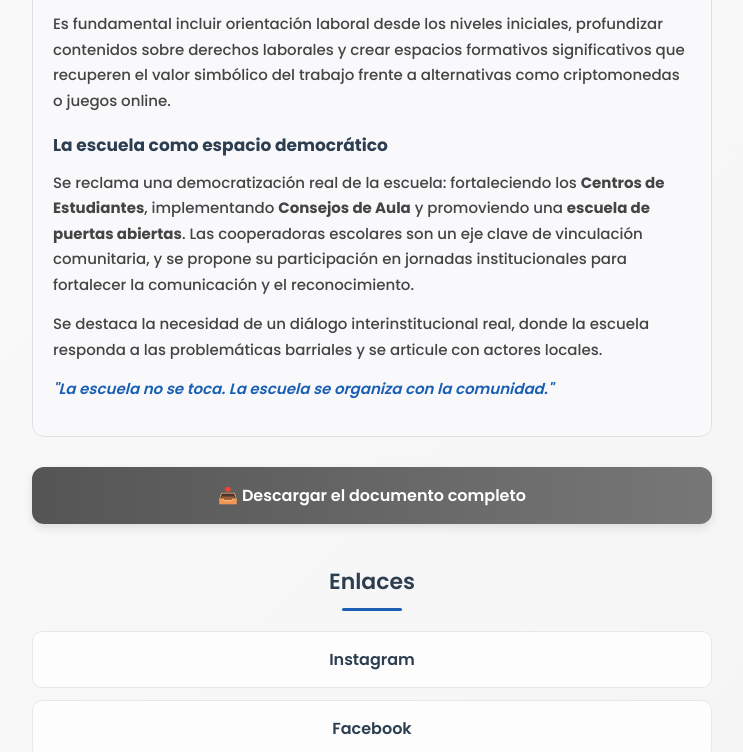
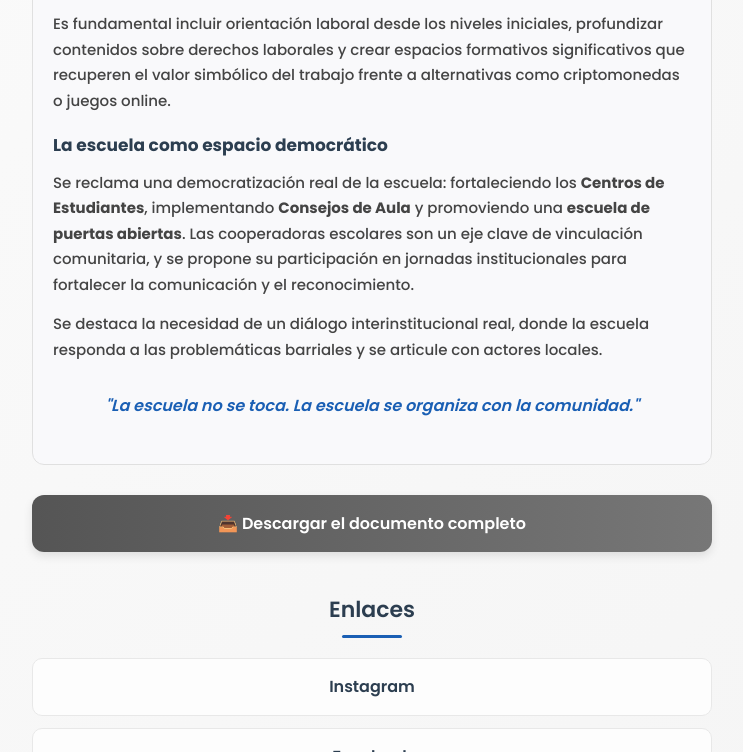
Before and after one commit to GGalarraga1008/educacionmdafmdp, a plain HTML site: page index.html in a window 1280 px wide. Shown: the part 1888-2640 px from the top of the page, without its empty margins (268-1011 px from the left). Drawn offline with Linux system fonts and the light colour scheme.

Commit message:
Update styles.css

```diff
--- a/styles.css
+++ b/styles.css
@@ -4,7 +4,7 @@
   box-sizing: border-box;
 }
 
-/* Animación suave y lenta de aparición */
+/* Animación suave y lenta */
 @keyframes fadeIn {
   from {
     opacity: 0;
@@ -16,7 +16,7 @@
   }
 }
 
-/* Fondo degradado diagonal: blanco → gris claro */
+/* Fondo degradado: blanco → gris claro */
 body {
   font-family: 'Poppins', sans-serif;
   background: linear-gradient(135deg, #ffffff 0%, #f4f4f4 100%);
@@ -26,7 +26,7 @@ body {
   line-height: 1.6;
 }
 
-/* Contenedor: sin tarjeta, sin fondo blanco, sin sombra */
+/* Contenedor sin tarjeta flotante */
 .container {
   max-width: 680px;
   width: 100%;
@@ -84,7 +84,7 @@ body {
   animation: fadeIn 1.3s ease-out 1.2s forwards;
 }
 
-/* Banner del evento */
+/* Banner */
 .banner {
   margin: 25px 0;
   overflow: hidden;
@@ -127,7 +127,7 @@ body {
   background: linear-gradient(to right, #164d96, #266eb2);
 }
 
-/* Botón 2: Inscripción al Dispositivo de Fiscalización */
+/* Botón 2: Fiscalización */
 .btn-fiscalizacion {
   display: block;
   width: 100%;
@@ -151,38 +151,13 @@ body {
   background: linear-gradient(to right, #1a252f, #2c3e50);
 }
 
-/* Botón de descarga del PDF */
-.btn-download {
-  display: block;
-  width: 100%;
-  padding: 16px;
-  margin: 24px 0;
-  background: linear-gradient(to right, #555, #777);
-  color: white;
-  text-decoration: none;
-  border-radius: 12px;
-  font-size: 16px;
-  font-weight: 600;
-  transition: all 0.4s ease;
-  box-shadow: 0 4px 10px rgba(0, 0, 0, 0.1);
-  opacity: 0;
-  animation: fadeIn 1.2s ease-out 2.6s forwards;
-  text-align: center;
-}
-
-.btn-download:hover {
-  transform: translateY(-3px);
-  box-shadow: 0 6px 14px rgba(0, 0, 0, 0.15);
-  background: linear-gradient(to right, #444, #666);
-}
-
 /* Sección del documento */
 .document-section {
-  margin: 40px 0 30px;
+  margin: 40px 0 20px;
   text-align: left;
   color: #444;
   opacity: 0;
-  animation: fadeIn 1.3s ease-out 3.0s forwards;
+  animation: fadeIn 1.3s ease-out 2.6s forwards;
 }
 
 .document-section h2 {
@@ -215,18 +190,43 @@ body {
   margin: 18px 0 10px;
 }
 
-.document-content ul {
-  margin: 10px 0 15px 20px;
-  line-height: 1.6;
-}
-
 .document-content p {
   margin-bottom: 14px;
 }
 
-.document-content em {
+.document-content .quote {
+  text-align: center;
+  font-style: italic;
   color: #1a5fb4;
   font-weight: 600;
+  margin-top: 20px;
+  padding: 10px;
+  font-size: 16px;
+}
+
+/* Botón de descarga */
+.btn-download {
+  display: block;
+  width: 100%;
+  padding: 16px;
+  margin: 30px 0;
+  background: linear-gradient(to right, #555, #777);
+  color: white;
+  text-decoration: none;
+  border-radius: 12px;
+  font-size: 16px;
+  font-weight: 600;
+  transition: all 0.4s ease;
+  box-shadow: 0 4px 10px rgba(0, 0, 0, 0.1);
+  opacity: 0;
+  animation: fadeIn 1.2s ease-out 3.0s forwards;
+  text-align: center;
+}
+
+.btn-download:hover {
+  transform: translateY(-3px);
+  box-shadow: 0 6px 14px rgba(0, 0, 0, 0.15);
+  background: linear-gradient(to right, #444, #666);
 }
 
 /* Sección de enlaces */
@@ -273,7 +273,6 @@ body {
   opacity: 0;
 }
 
-/* Animación escalonada para enlaces */
 .links .btn:nth-child(2) { animation: fadeIn 1.2s ease-out 3.6s forwards; }
 .links .btn:nth-child(3) { animation: fadeIn 1.2s ease-out 3.8s forwards; }
 .links .btn:nth-child(4) { animation: fadeIn 1.2s ease-out 4.0s forwards; }
```
